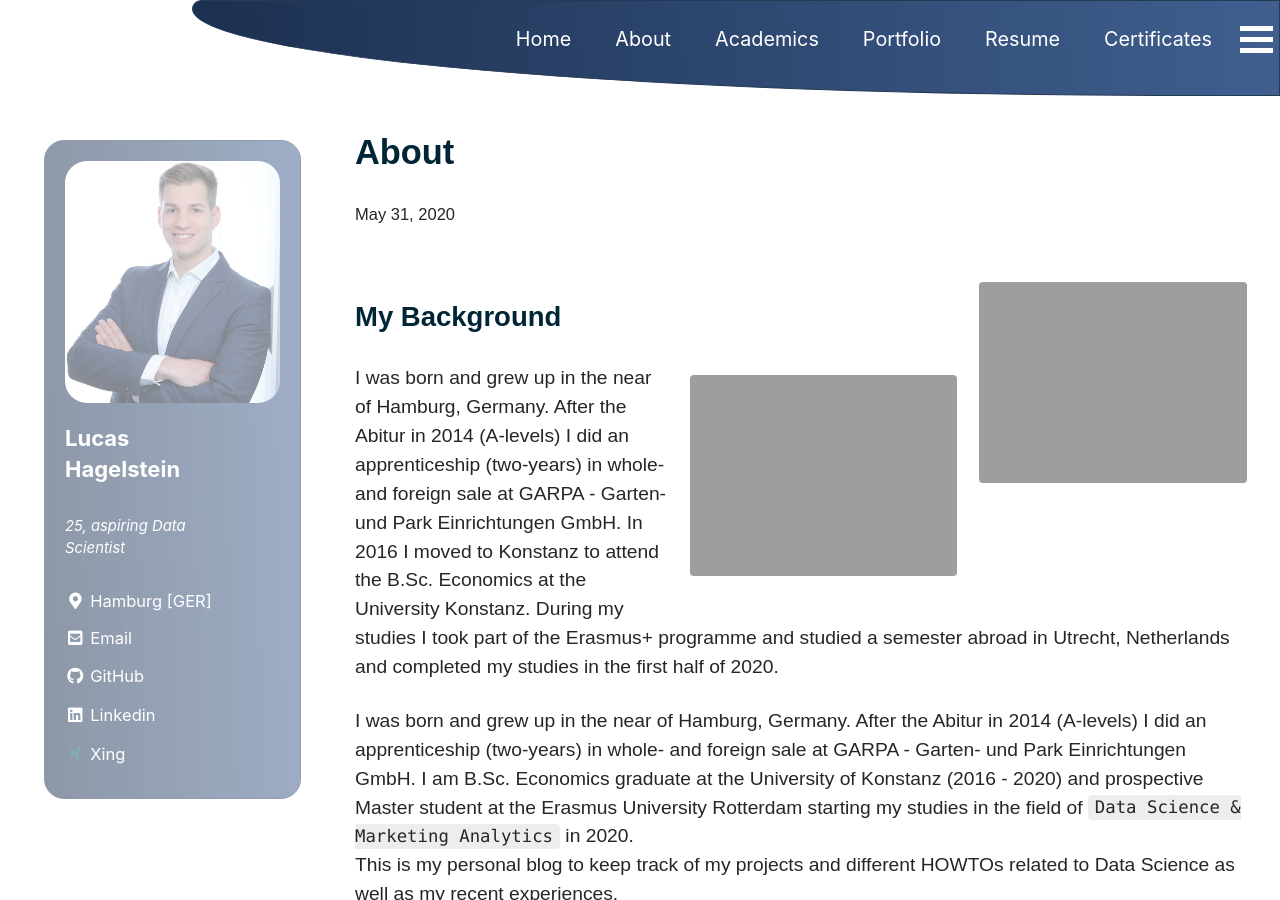
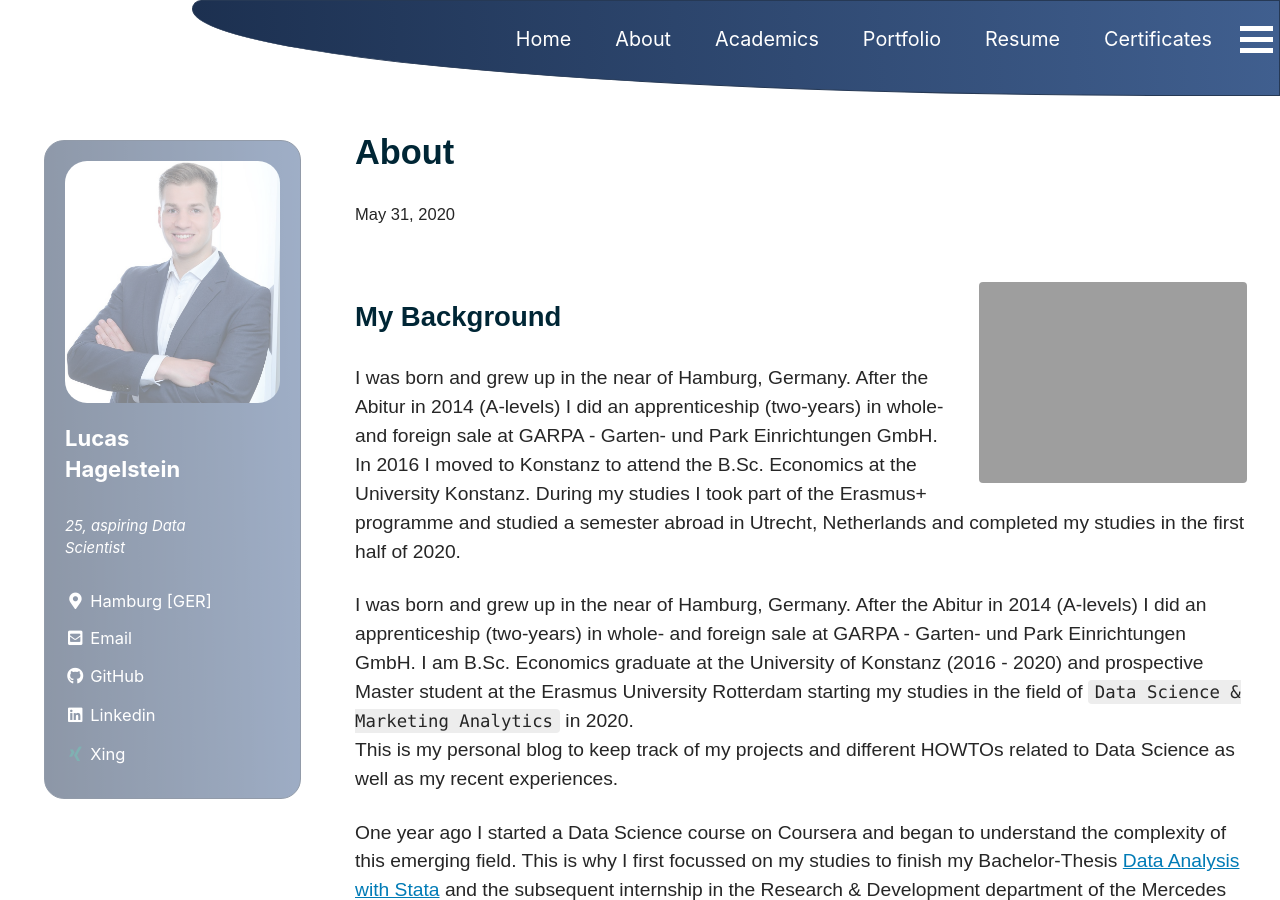
Before and after one commit to LHAGELS/LHAGELS.github.io, a Jekyll site: the page built from _pages/about.md, in a window 1280 px wide and 900 px high. Built offline with Jekyll 4.4.1, drawn with Linux system fonts in a browser that asks for light colours; cached includes are drawn as plain includes; nearby versions of some CDN libraries.

Commit message:
new github

```diff
--- a/_pages/about.md
+++ b/_pages/about.md
@@ -10,9 +10,6 @@ date: May 31, 2020
   <img src="{{ site.url }}{{ site.baseurl }}/assets/images/about_1.png" alt="">
 </figure>
 ## My Background
-<figure style="width: 30%" class="align-right">
-  <img src="{{ site.url }}{{ site.baseurl }}/assets/images/about_1.png" alt="">
-</figure>
 {: .text-justify}
 I was born and grew up in the near of Hamburg, Germany. After the Abitur in 2014 (A-levels) I did an apprenticeship (two-years) in whole- and foreign sale at GARPA - Garten- und Park Einrichtungen GmbH. In 2016 I moved to Konstanz to attend the B.Sc. Economics at the University Konstanz. During my studies I took part of the Erasmus+ programme and studied a semester abroad in Utrecht, Netherlands and completed my studies in the first half of 2020.
 
```
